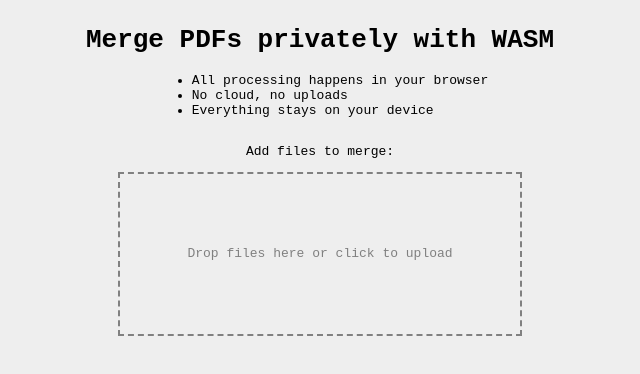
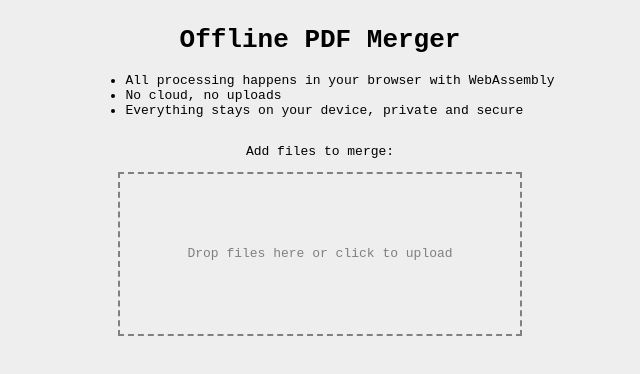
Before and after one commit to HHMagnus/OfflinePdfMerger, a plain HTML site: page index.html in a window 1280 px wide. Shown: the whole page, without its empty margins (320-960 px from the left). Drawn offline with Linux system fonts and the light colour scheme.

Commit message:
offline pdf merger

```diff
--- a/index.html
+++ b/index.html
@@ -2,11 +2,11 @@
 <html lang="en-US">
   <head>
     <meta charset="utf-8" />
-    <meta name="description" content="Merge PDF files directly in your browser using WebAssembly (WASM). No uploads, everything stays on your device for privacy.">
-    <meta name="keywords" content="Merge PDF, PDF merger, WebAssembly pdf merger, client-side PDF merge, private PDF merge, secure PDF merge">
+    <meta name="description" content="Merge PDF files directly in your browser using WebAssembly (WASM). No uploads, everything stays on your device for privacy and security.">
+    <meta name="keywords" content="Merge PDF, PDF merger, Offline merge pdf, Offline PDF Merger, WebAssembly pdf merger, client-side PDF merge, private PDF merge, secure PDF merge, client-side PDF merger, private PDF merger, secure PDF merger">
     <meta name="viewport" content="width=device-width, initial-scale=1.0">
     <meta name="author" content="Magnus Hindborg Hovmann">
-    <title>Merge PDFs privately with WASM</title>
+    <title>Offline PDF Merger</title>
     <style>
     :root {
       color-scheme: light dark;
@@ -153,11 +153,11 @@
     </style>
   </head>
   <body>
-    <h1>Merge PDFs privately with WASM</h1>
+    <h1>Offline PDF Merger</h1>
     <ul id="features">
-      <li>All processing happens in your browser</li>
+      <li>All processing happens in your browser with WebAssembly</li>
       <li>No cloud, no uploads</li>
-      <li>Everything stays on your device</li>
+      <li>Everything stays on your device, private and secure</li>
     </ul>
     <p>Add files to merge:</p>
     <div class="drop-area">
```
